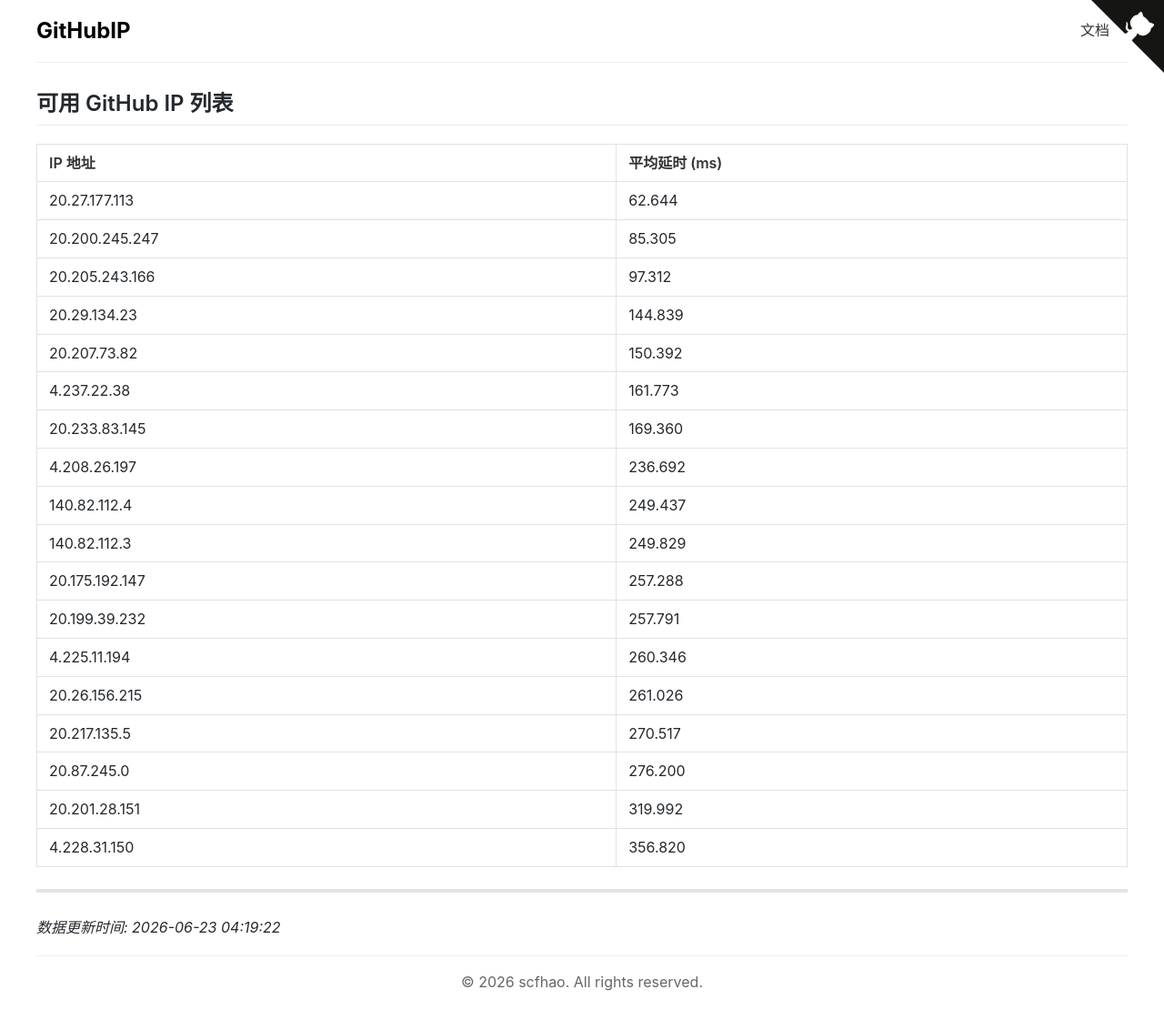
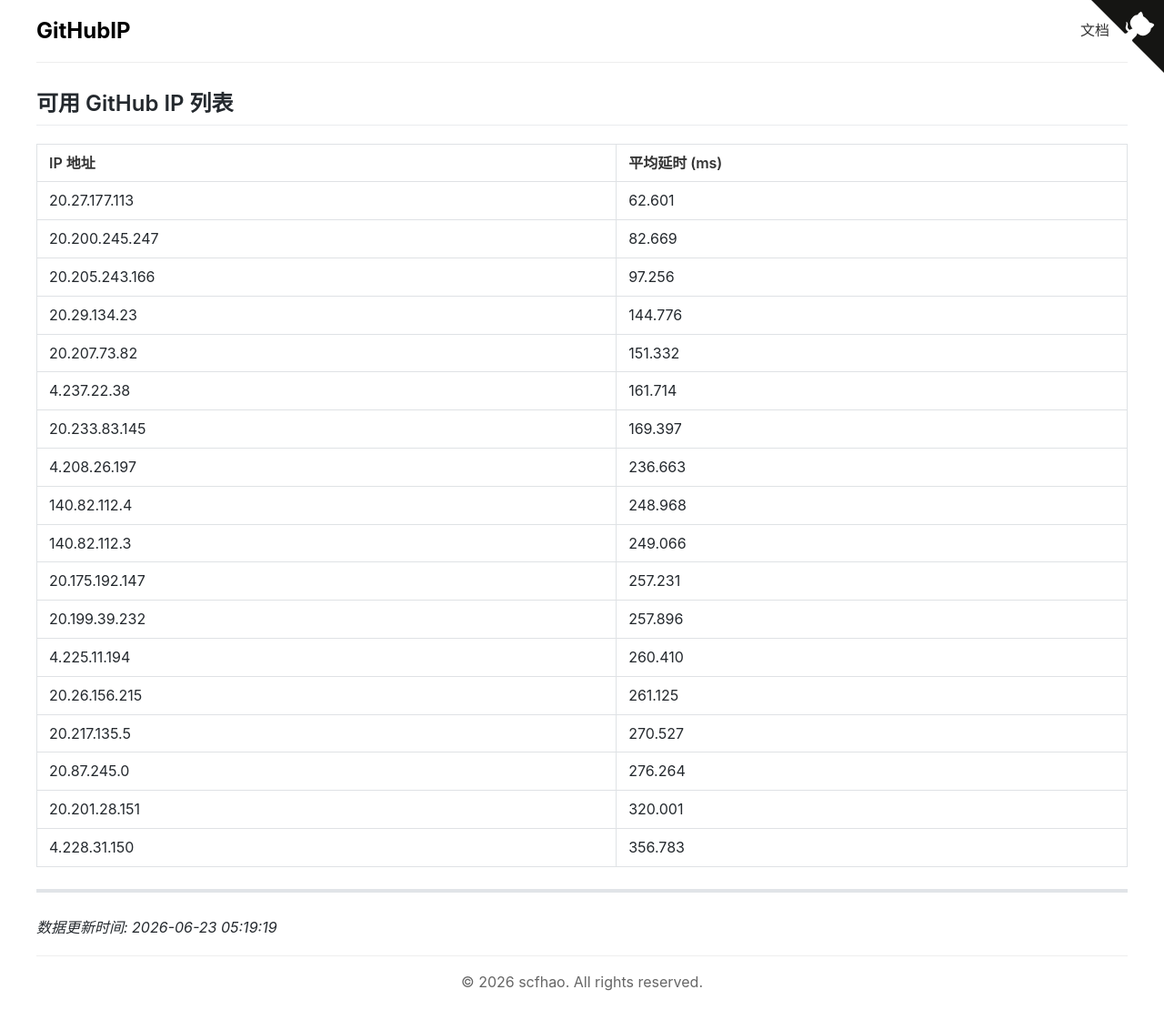
Before and after one commit to scfhao/GitHubIP, a Jekyll site: the page built from index.md, in a window 1280 px wide. Shown: the whole page at 91% size. Built offline with Jekyll 4.4.1, drawn with Linux system fonts in a browser that asks for light colours.

Commit message:
自动脚本执行 - 2026-06-23 05:19:19

```diff
--- a/index.md
+++ b/index.md
@@ -1,32 +1,32 @@
 ---
 layout: home
 title: GitHub IP 列表
-date: 2026-06-23 04:19:22
+date: 2026-06-23 05:19:19
 ---
 
 ## 可用 GitHub IP 列表
 
 | IP 地址 | 平均延时 (ms) |
 |---------|--------------|
-| 20.27.177.113 | 62.644 |
-| 20.200.245.247 | 85.305 |
-| 20.205.243.166 | 97.312 |
-| 20.29.134.23 | 144.839 |
-| 20.207.73.82 | 150.392 |
-| 4.237.22.38 | 161.773 |
-| 20.233.83.145 | 169.360 |
-| 4.208.26.197 | 236.692 |
-| 140.82.112.4 | 249.437 |
-| 140.82.112.3 | 249.829 |
-| 20.175.192.147 | 257.288 |
-| 20.199.39.232 | 257.791 |
-| 4.225.11.194 | 260.346 |
-| 20.26.156.215 | 261.026 |
-| 20.217.135.5 | 270.517 |
-| 20.87.245.0 | 276.200 |
-| 20.201.28.151 | 319.992 |
-| 4.228.31.150 | 356.820 |
+| 20.27.177.113 | 62.601 |
+| 20.200.245.247 | 82.669 |
+| 20.205.243.166 | 97.256 |
+| 20.29.134.23 | 144.776 |
+| 20.207.73.82 | 151.332 |
+| 4.237.22.38 | 161.714 |
+| 20.233.83.145 | 169.397 |
+| 4.208.26.197 | 236.663 |
+| 140.82.112.4 | 248.968 |
+| 140.82.112.3 | 249.066 |
+| 20.175.192.147 | 257.231 |
+| 20.199.39.232 | 257.896 |
+| 4.225.11.194 | 260.410 |
+| 20.26.156.215 | 261.125 |
+| 20.217.135.5 | 270.527 |
+| 20.87.245.0 | 276.264 |
+| 20.201.28.151 | 320.001 |
+| 4.228.31.150 | 356.783 |
 
 ---
 
-*数据更新时间: 2026-06-23 04:19:22*
+*数据更新时间: 2026-06-23 05:19:19*
```
